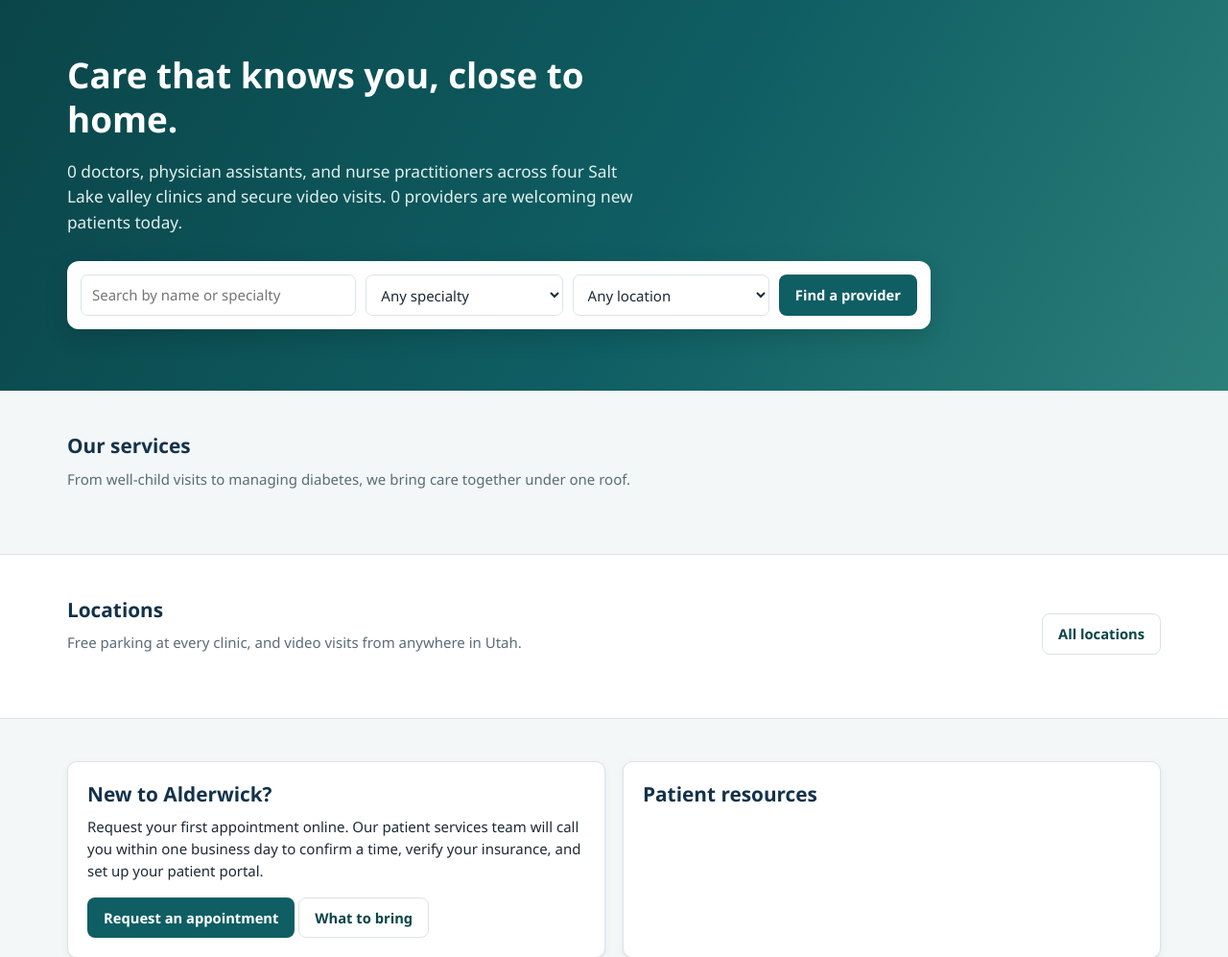
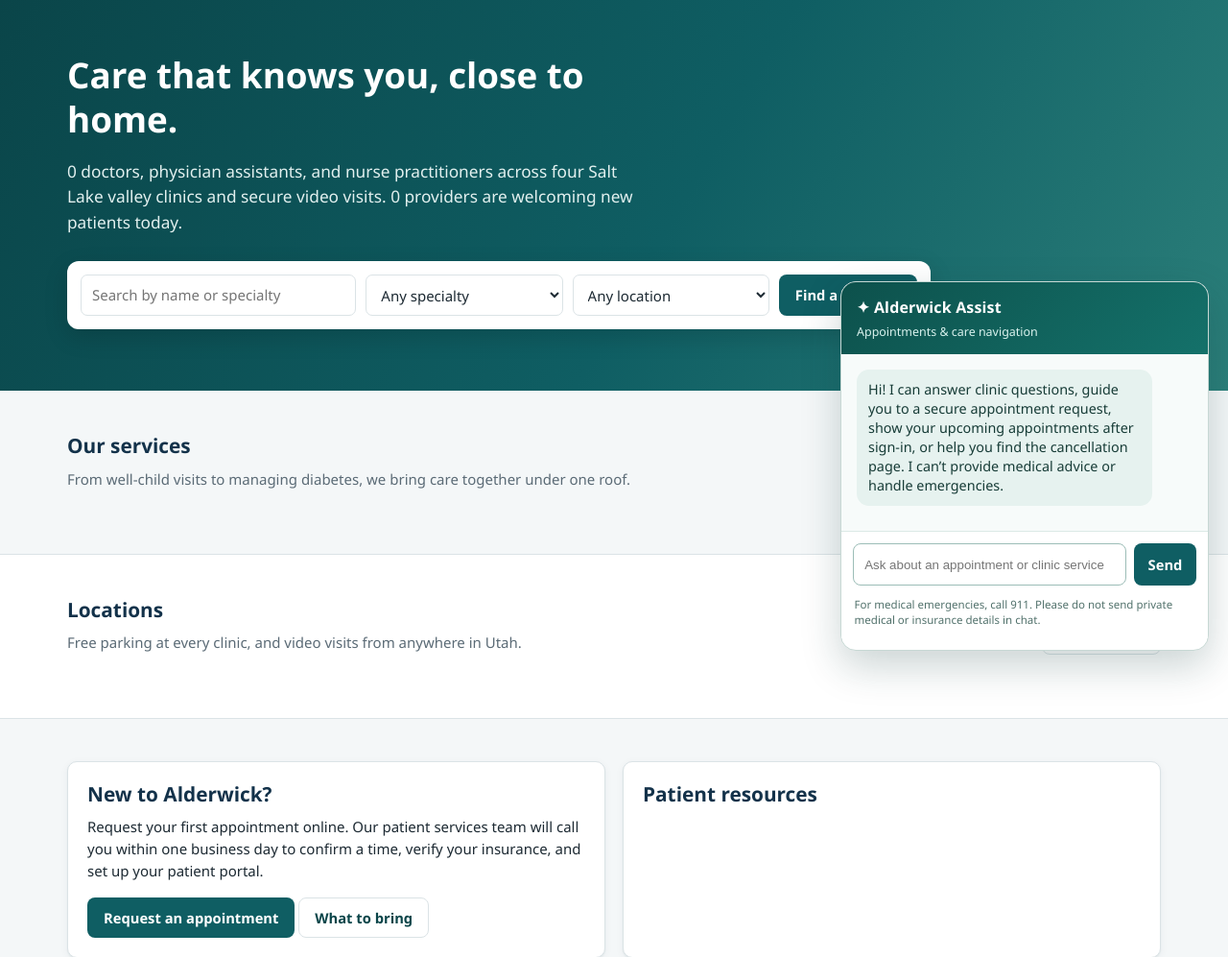
Before and after one commit to AbbasN97/Group12, a Django app: page / in a window 1280 px wide. Shown: the part 102-1099 px from the top of the page at 96% size. Run offline with Django 5.2, Linux system fonts and the light colour scheme; data that the repository does not hold is empty.

Commit message:
Add visible appointment assistant chat

```diff
--- a/templates/layouts/public.html
+++ b/templates/layouts/public.html
@@ -74,4 +74,80 @@
     <div class="legal">&copy; {% now "Y" %} Alderwick Family Health. Alderwick Family Health is a fictional organization created for IS 4490 at the University of Utah. All people, records, and data on this site are synthetic.</div>
   </div>
 </footer>
+<style>
+  .ai-assistant { position: fixed; right: 1.25rem; bottom: 1.25rem; width: min(24rem, calc(100vw - 2rem)); z-index: 50; border: 1px solid #c7d8d4; border-radius: 1rem; overflow: hidden; box-shadow: 0 1rem 2.5rem rgba(18, 61, 57, .22); background: #fff; }
+  .ai-assistant__head { padding: .9rem 1rem; color: #fff; background: linear-gradient(135deg, #0d514c, #14716a); }
+  .ai-assistant__title { display: block; font-size: 1rem; letter-spacing: .01em; }
+  .ai-assistant__subtitle { display: block; margin-top: .15rem; color: #d9f2ee; font-size: .78rem; }
+  .ai-thread { max-height: 15.5rem; min-height: 8.5rem; overflow-y: auto; padding: 1rem; background: #f7fbfa; }
+  .ai-message { max-width: 88%; margin: 0 0 .65rem; padding: .65rem .75rem; border-radius: .8rem; color: #173c37; background: #e6f2ef; font-size: .9rem; line-height: 1.4; }
+  .ai-message--user { margin-left: auto; color: #fff; background: #176b64; }
+  .ai-message a { color: inherit; font-weight: 700; }
+  .ai-form { display: flex; gap: .5rem; padding: .75rem; border-top: 1px solid #dbe9e6; background: #fff; }
+  .ai-form input { flex: 1; min-width: 0; padding: .6rem .7rem; border: 1px solid #9cbdb7; border-radius: .5rem; }
+  .ai-form button { padding: .6rem .85rem; }
+  .ai-note { padding: 0 .85rem .75rem; color: #52726c; background: #fff; font-size: .72rem; line-height: 1.35; }
+  .sr-only { position: absolute; width: 1px; height: 1px; padding: 0; margin: -1px; overflow: hidden; clip: rect(0, 0, 0, 0); white-space: nowrap; border: 0; }
+  @media (max-width: 600px) { .ai-assistant { right: 1rem; bottom: 1rem; } }
+</style>
+<aside class="ai-assistant" aria-label="Alderwick Assist">
+  <div class="ai-assistant__head">
+    <strong class="ai-assistant__title">✦ Alderwick Assist</strong>
+    <span class="ai-assistant__subtitle">Appointments &amp; care navigation</span>
+  </div>
+  <div id="ai-thread" class="ai-thread" role="log" aria-live="polite">
+    <p class="ai-message">Hi! I can answer clinic questions, guide you to a secure appointment request, show your upcoming appointments after sign-in, or help you find the cancellation page. I can’t provide medical advice or handle emergencies.</p>
+  </div>
+  <form id="ai-form" class="ai-form">
+    <label class="sr-only" for="ai-message">Ask Alderwick Assist</label>
+    <input id="ai-message" maxlength="800" placeholder="Ask about an appointment or clinic service" autocomplete="off" required>
+    <button class="btn" type="submit">Send</button>
+  </form>
+  <p class="ai-note">For medical emergencies, call 911. Please do not send private medical or insurance details in chat.</p>
+</aside>
+<script>
+(() => {
+  const form = document.getElementById('ai-form');
+  const input = document.getElementById('ai-message');
+  const thread = document.getElementById('ai-thread');
+  const addMessage = (text, user = false, link) => {
+    const message = document.createElement('p');
+    message.className = user ? 'ai-message ai-message--user' : 'ai-message';
+    message.textContent = text;
+    if (link && link.href) {
+      message.append(' ');
+      const anchor = document.createElement('a');
+      anchor.href = link.href;
+      anchor.textContent = link.label;
+      message.append(anchor);
+    }
+    thread.append(message);
+    thread.scrollTop = thread.scrollHeight;
+  };
+  form.addEventListener('submit', async (event) => {
+    event.preventDefault();
+    const text = input.value.trim();
+    if (!text) return;
+    addMessage(text, true);
+    input.value = '';
+    input.disabled = true;
+    try {
+      const response = await fetch('{% url "public:assistant_chat" %}', {
+        method: 'POST',
+        headers: { 'Content-Type': 'application/json', 'X-CSRFToken': '{{ csrf_token }}' },
+        body: JSON.stringify({ message: text })
+      });
+      const data = await response.json();
+      if (!response.ok) throw new Error(data.error || 'Request failed');
+      const label = data.intent === 'cancel' ? 'Open my appointments →' : data.intent === 'appointment' ? 'Request an appointment →' : '';
+      addMessage(data.reply || 'I’m sorry, I couldn’t answer that.', false, label ? { href: data.appointment_url, label } : null);
+    } catch (error) {
+      addMessage('I’m having trouble connecting right now. You can still use the appointment request button above.', false);
+    } finally {
+      input.disabled = false;
+      input.focus();
+    }
+  });
+})();
+</script>
 {% endblock %}
```
